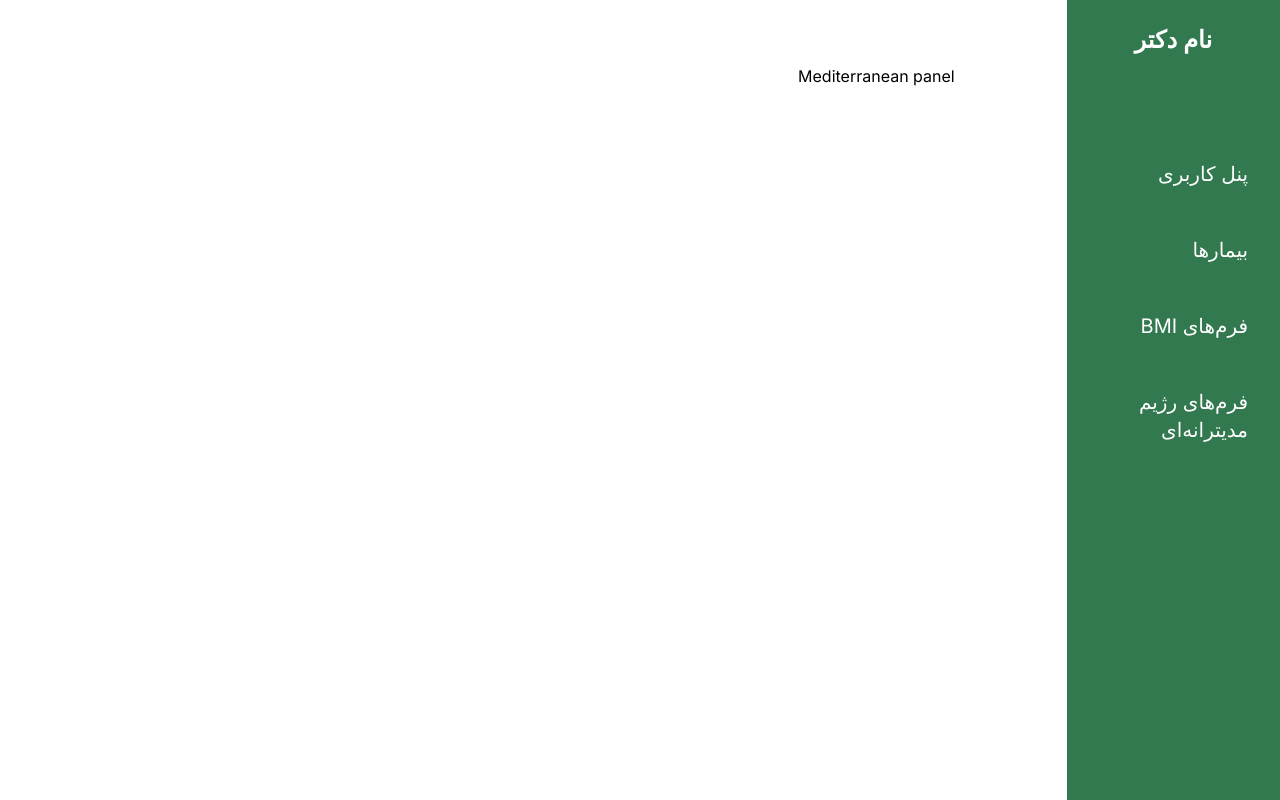
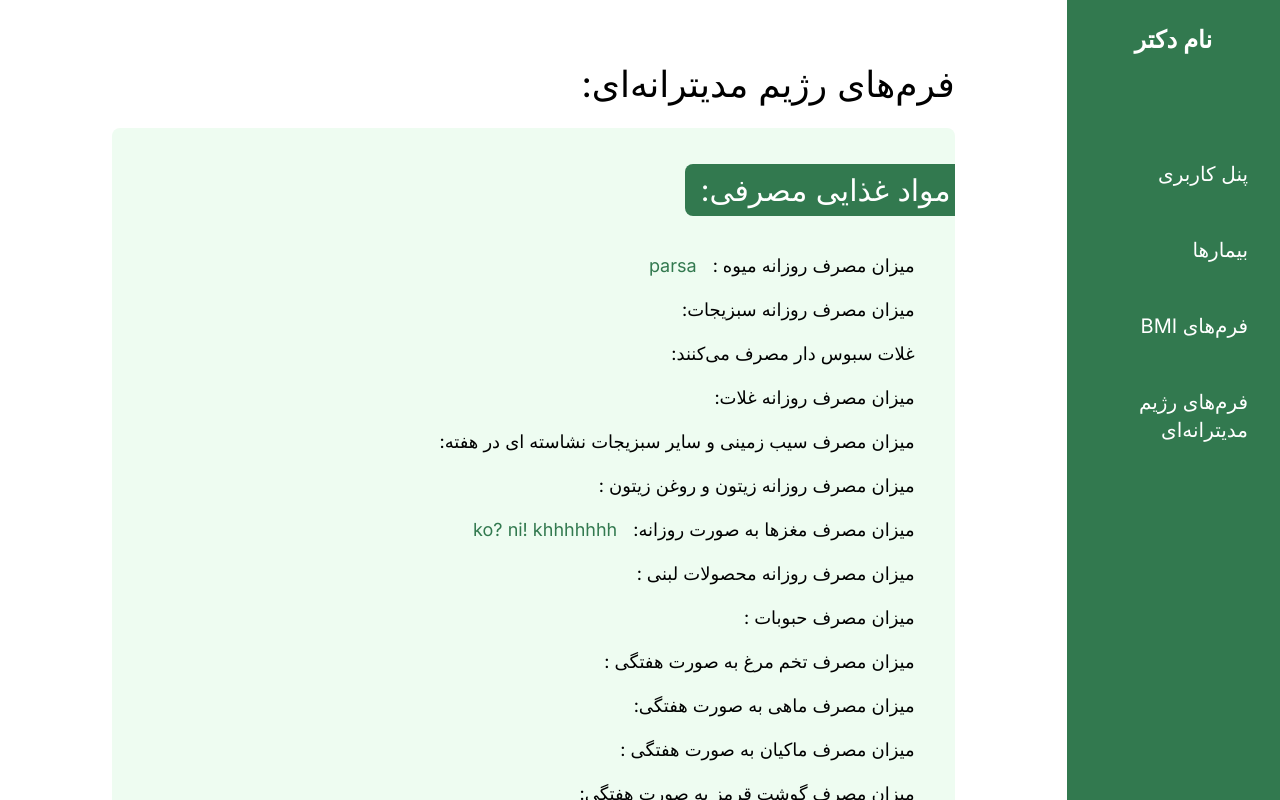
Before and after one commit to ParsaBordbar/Healthcare_Diet, a Next.js app in the folder client/: page /admin/panel/mediterranean in a window 1280 px wide. Shown: the top 800 px of the page. Built offline with nearby package versions, Linux system fonts and the light colour scheme.

Commit message:
Add MediterraneanForm component to the page with the same name.

```diff
--- a/client/src/app/admin/panel/mediterranean/page.tsx
+++ b/client/src/app/admin/panel/mediterranean/page.tsx
@@ -1,6 +1,11 @@
+import MediterraneanForm from "@/components/AdminComponents/MediterraneanForm";
+
 const MediterraneanFormsPage = () => {
     return(
-        <h1>Mediterranean panel</h1>
+        <section>
+            <h1 className='text-4xl mb-6'>فرم‌های رژیم مدیترانه‌ای:</h1>
+            <MediterraneanForm dailyFruit={"parsa"} dailyVegetable={undefined} Cereals={undefined} dailyCereals={undefined} potatoAndStarchWeekly={undefined} oliveAndOliveOilDaily={undefined} nutsDaily={' ko? ni! khhhhhhh'} dairyDaily={undefined} beans={undefined} eggWeekly={undefined} fishWeekly={undefined} chickensWeekly={undefined} sugarWeekly={undefined} alcoholWeekly={undefined} fermentationWeekly={undefined} supplements={undefined} physicalActivity={undefined} diabetes={undefined} anemia={undefined} bloodPressure={undefined} digestiveProblems={undefined} selfSafety={undefined} stroke={undefined} fattyLiver={undefined} kidneyProblems={undefined} thyroid={undefined} cancer={false} Migraine={false} otherSickness={undefined} medicine={undefined} phoneNumber={undefined} />
+        </section>
     )
 }
 
```
